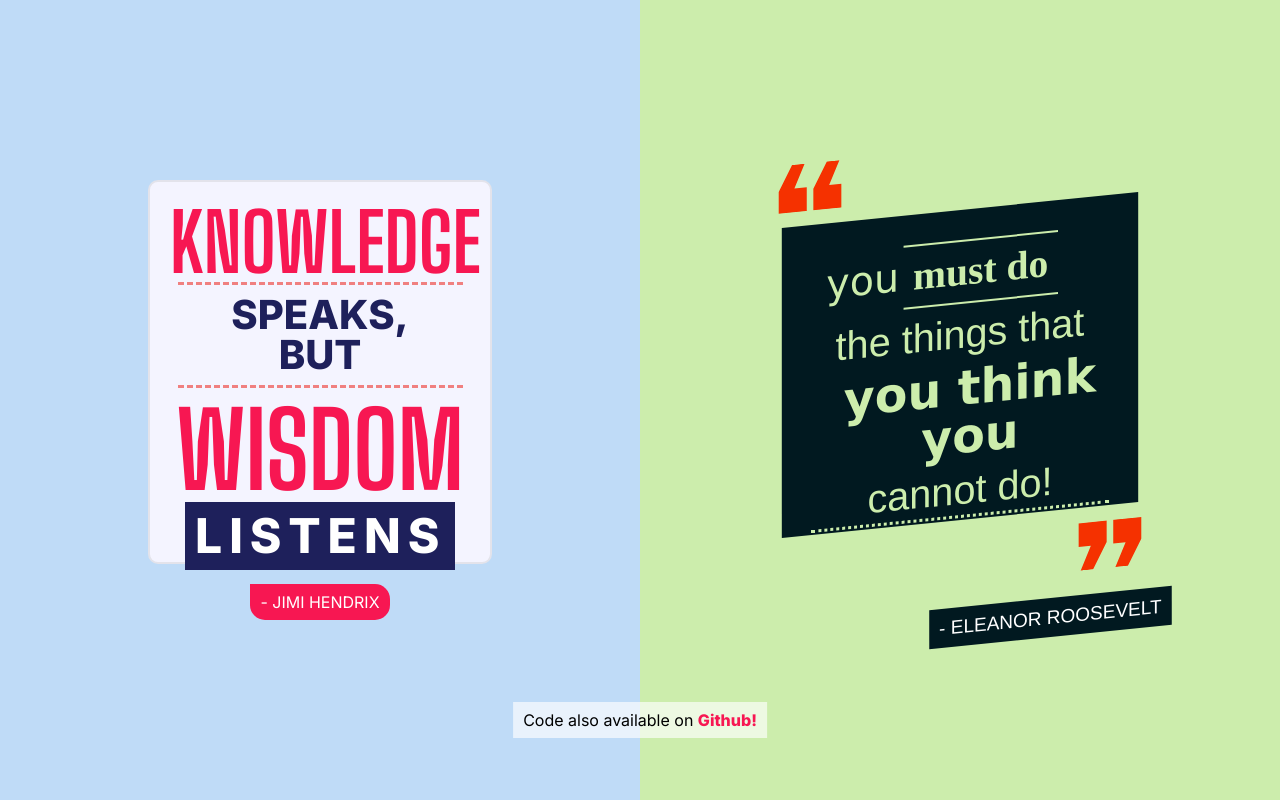
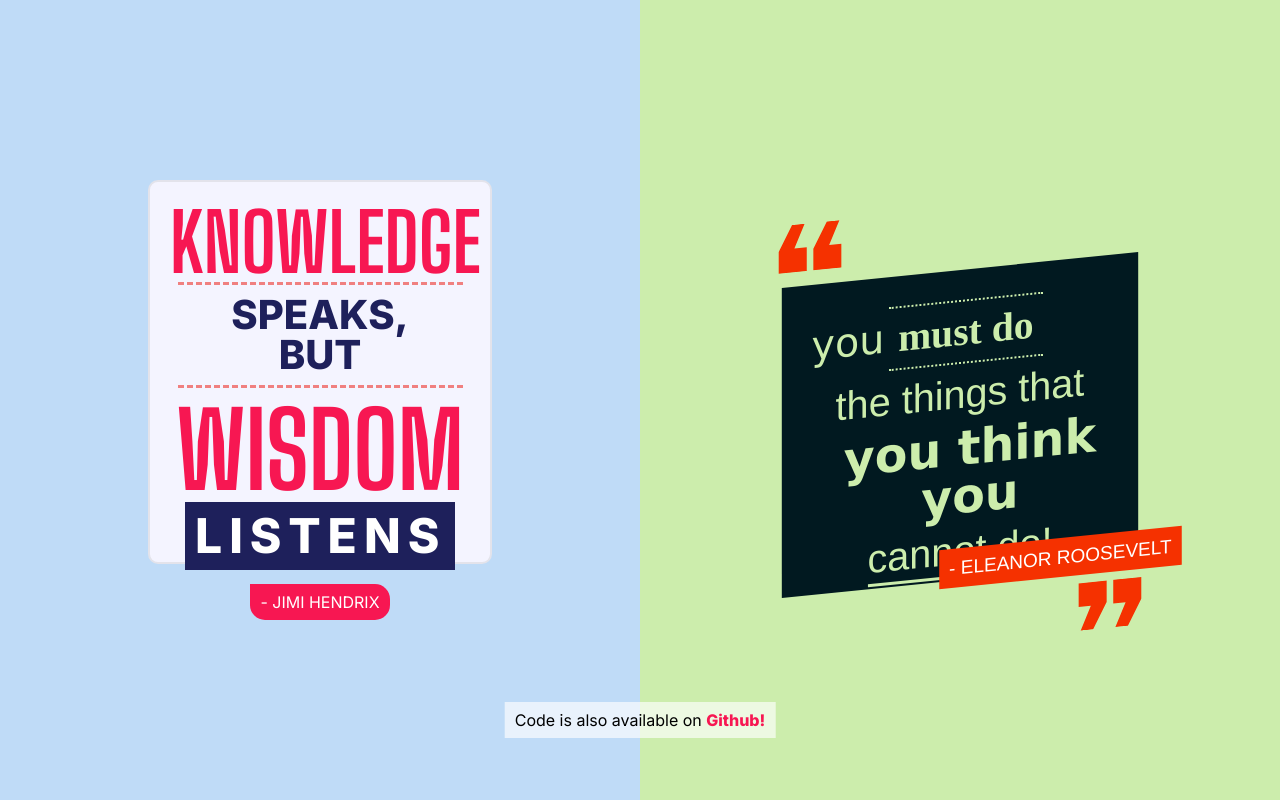
Before and after one commit to Nabin-me/Assignments, a plain HTML site: page assignment1/index.html in a window 1280 px wide. Drawn offline with nearby package versions, Linux system fonts and the light colour scheme; a web font is replaced by a local one.

Commit message:
Added comments in CSS File, tweaked quote2 styling

```diff
--- a/assignment1/css/style.css
+++ b/assignment1/css/style.css
@@ -1,16 +1,29 @@
+/* ========================================
+   CSS File Contents
+   ======================================== */
+
+/* Google Fonts */
+/* ======================== */
 @import url('https://fonts.googleapis.com/css2?family=Big+Shoulders+Display:wght@700&family=Gajraj+One&family=Gemunu+Libre&family=Inter:wght@400;800&family=Montagu+Slab:wght@400;500&family=New+Rocker&family=Ribeye&display=swap');
 
+/* Page layout */
+/* ========== */
 body {
     display: flex;
     flex-direction: row;
     align-items: center;
 }
 
+
+/* Sections Sizing */
+/* ======= */
 section {
     height: 100vh;
     width: 100vw;
 }
 
+/* Layout Styling for Quote 1 */
+/* ======= */
 #quote1 {
     background-color: #BFDBF7;
     display: flex;
@@ -19,6 +32,8 @@ section {
     align-items: center;
 }
 
+/* Box Styling For Quote 1 */
+/* =========== */
 p {
     background-color: #F4F4FF;
     width: 300px;
@@ -28,6 +43,8 @@ p {
     padding: 20px;
 }
 
+/* Span Tags & Auther Name Banner Styling */
+/* ====== */
 span:nth-child(1) {
     display: block;
     font-family: 'Big Shoulders Display', cursive;
@@ -88,7 +105,8 @@ span:nth-child(4) {
     border-radius: 0px 15px 15px 15px;
 }
 
-
+/* Styling and layout for Quote 2 */
+/* ======== */
 #quote2 {
     background-color: #CCEDAC;
     display: flex;
@@ -97,16 +115,22 @@ span:nth-child(4) {
     align-items: center;
 }
 
+/* Styling for the Quote Icons */
+/* ========== */
 .quote-sign {
     width: 4rem;
     margin-left: -300px;
     display: block;
     transform: matrix(0.99, -0.1, 0, 1, 0, 0);
 }
-#inverted{
+
+#inverted {
     margin-left: 300px;
     rotate: 180deg;
 }
+
+/* Background box styling for Quote 2*/
+/* ============== */
 #quote2 p {
     background-color: #011920;
     width: 300px;
@@ -117,10 +141,11 @@ span:nth-child(4) {
     transform: matrix(0.99, -0.1, 0, 1, 0, 0);
 }
 
+/* Span tags and Author Banner Styling for Quote 2 */
+/* =============== */
 #quote2 span:nth-child(1) {
     display: inline-block;
-    margin-left: 15px;
-    margin-top: 10px;
+    margin: auto;
     font-family: 'Ribeye', cursive;
     font-size: 2.5rem;
     text-transform: lowercase;
@@ -131,18 +156,20 @@ span:nth-child(4) {
 #quote2 span:nth-child(2) {
     display: inline-block;
     width: max-content;
+    margin: auto;
     font-family: 'Montagu Slab', serif;
     font-size: 2.5rem;
     font-weight: 800;
     text-transform: lowercase;
     text-align: center;
     color: #CCEDAC;
-    border-top: 2px solid #CCEDAC;
-    border-bottom: 2px solid #CCEDAC;
+    border-top: 2px dotted #CCEDAC;
+    border-bottom: 2px dotted #CCEDAC;
 }
 
 #quote2 span:nth-child(3) {
     display: block;
+    margin: auto;
     padding-top: 10px;
     font-family: 'Gemunu Libre', sans-serif;
     font-size: 2.5rem;
@@ -153,8 +180,7 @@ span:nth-child(4) {
 
 #quote2 span:nth-child(4) {
     display: block;
-    margin-left: auto;
-    margin-right: auto;
+    margin: auto;
     width: 300px;
     font-family: 'New Rocker', cursive;
     font-size: 3rem;
@@ -167,32 +193,37 @@ span:nth-child(4) {
 
 #quote2 span:nth-child(5) {
     display: block;
+    width: max-content;
+    margin-left: auto;
+    margin-right: auto;
     font-family: 'Gemunu Libre', sans-serif;
     font-size: 2.5rem;
     text-transform: lowercase;
     text-align: center;
     padding-bottom: 5px;
-    border-bottom: 3px dotted #CCEDAC;
+    border-bottom: 3px solid #CCEDAC;
     color: #CCEDAC;
 }
 
 .quote2-author {
-    margin-top: 30px;
-    margin-right: -180px;
+    margin-top: -90px;
+    margin-right: -200px;
     padding: 10px;
     font-family: 'Gemunu Libre', sans-serif;
     font-size: 1.2rem;
-    background-color: #011920;
+    background-color: #F53100;
     color: white;
     border-radius: 0;
     border: 0;
     transform: matrix(0.99, -0.1, 0, 1, 0, 0);
 }
 
-.info-banner{
+/* Bottom info (Github) Banner */
+/* =============== */
+.info-banner {
     z-index: 1000;
     position: absolute;
-    top:90%;
+    top: 90%;
     left: 50%;
     transform: translate(-50%, -50%);
     width: max-content;
@@ -201,8 +232,19 @@ span:nth-child(4) {
     font-family: 'Inter', sans-serif;
     padding: 10px;
 }
-.info-banner a{
+
+.info-banner a {
     font-weight: bold;
     text-decoration: none;
     color: #F71752;
 }
+.info-banner a:hover {
+    text-decoration: underline;
+    text-decoration-thickness: 2px;
+}
+/*  */
+/* ============= */
+
+/* ========================================
+   End of CSS File
+   ======================================== *
--- a/assignment1/index.html
+++ b/assignment1/index.html
@@ -14,6 +14,7 @@
 
 <body>
 
+    <!-- Start of first quote -->
     <section id="quote1">
         <p>
             <span>knowledge</span>
@@ -23,8 +24,9 @@
         </p>
         <footer class="quote1-author"> - JIMI HENDRIX</footer>
     </section>
+    <!-- End of first quote -->
 
-
+    <!-- Start of second quote -->
     <section id="quote2">
         <img src="./assets/images/quotes.svg" alt="double quotes" class="quote-sign">
         <p>
@@ -37,9 +39,15 @@
         <img src="./assets/images/quotes.svg" alt="double quotes" class="quote-sign" id="inverted">
         <footer class="quote2-author"> - ELEANOR ROOSEVELT</footer>
     </section>
-<div class="info-banner">
-    Code also available on <a href="https://nabin-me.github.io/Assignments/assignment1/" target="_blank">Github!</a>
-</div>
+    <!-- End of second quote -->
+
+    <!-- Bottom Github Banner Starts Here-->
+    <div class="info-banner">
+        Code is also available on <a href="https://nabin-me.github.io/Assignments/assignment1/"
+            target="_blank">Github!</a>
+    </div>
+    <!-- Bottom Github Banner Ends Here-->
+
 </body>
 
 </html>
```
